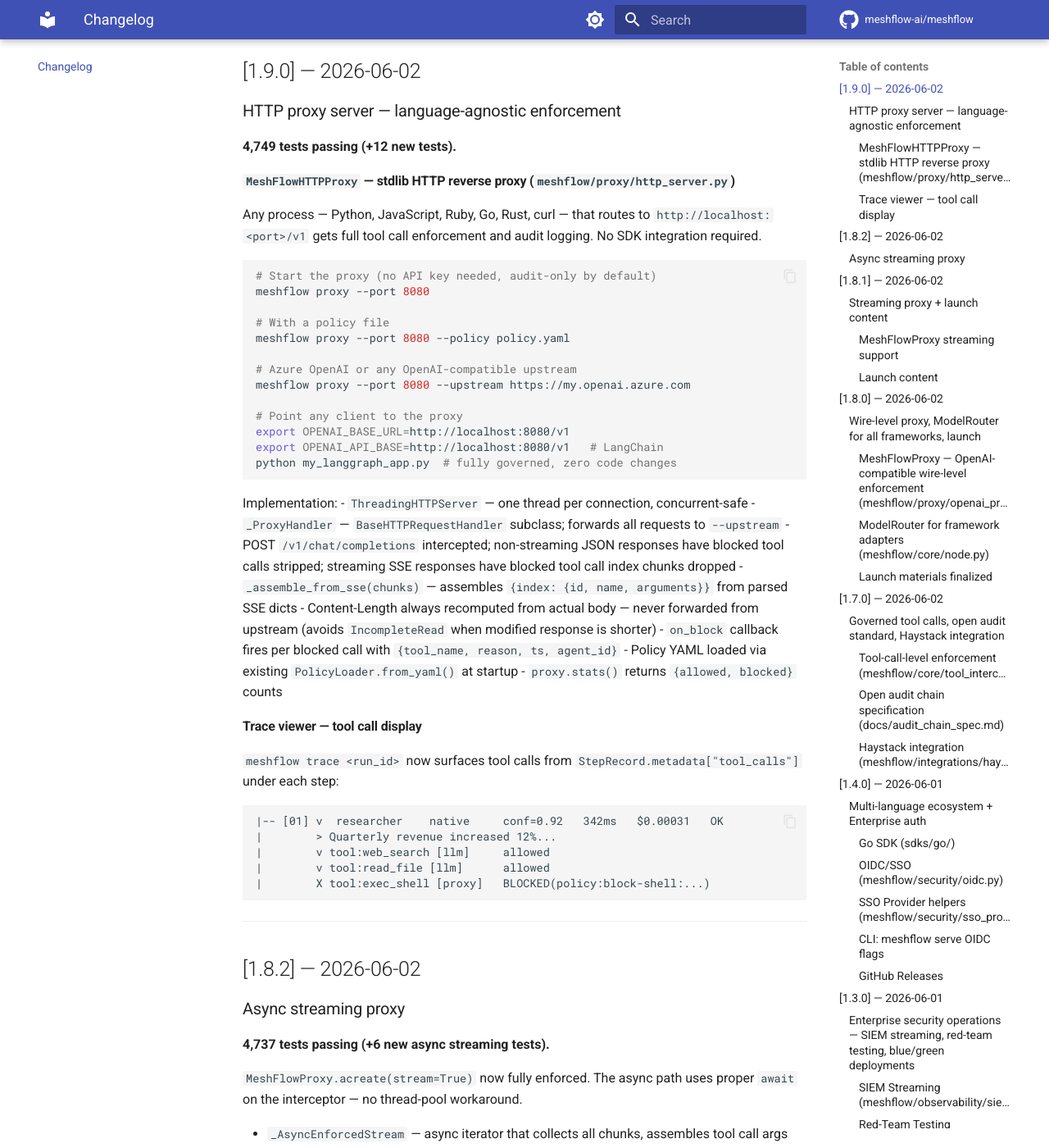
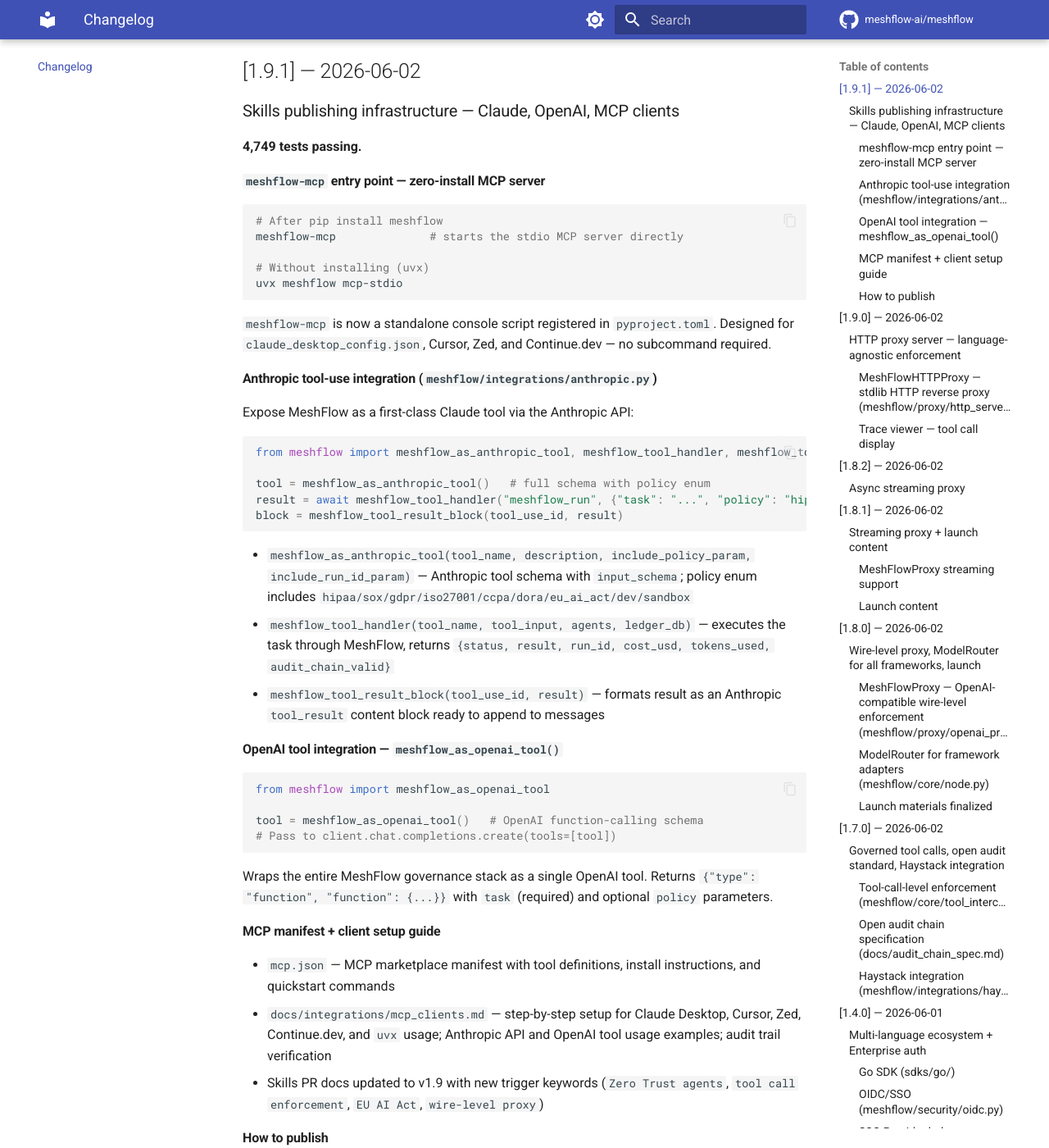
Before and after one commit to Anteneh-T-Tessema/meshflow, an MkDocs documentation site: the page built from docs/changelog.md, in a window 1280 px wide and 1400 px high, scrolled down 250 px. Shown: the whole window at 82% size. Built offline with MkDocs 1.6.1 and Material for MkDocs 9.7.7, drawn with Linux system fonts in a browser that asks for light colours; comment, search, counter and statistics services are not loaded; the version menu is left out; some of the changed text lies outside the part shown.

Commit message:
release: MeshFlow v1.9.1 — skills publishing infrastructure
- meshflow-mcp console script: standalone entry point for Claude Desktop,
  Cursor, Zed, Continue.dev, and uvx; no subcommand needed
- meshflow/integrations/anthropic.py: meshflow_as_anthropic_tool(),
  meshflow_tool_handler(), meshflow_tool_result_block() — expose MeshFlow
  as a first-class Anthropic API tool with full policy enum
- meshflow_as_openai_tool(): OpenAI function-calling schema wrapping the
  entire MeshFlow governance stack as a single callable tool
- mcp.json: MCP marketplace manifest with tool definitions and quickstart
- docs/integrations/mcp_clients.md: Claude Desktop, Cursor, Zed,
  Continue.dev config snippets; uvx usage; API tool examples
- Skills PR docs updated to v1.9 with new trigger keywords

All exports added to __all__. 4,749 tests passing.

Co-Authored-By: Claude Sonnet 4.6 <noreply@anthropic.com>

````diff
--- a/CHANGELOG.md
+++ b/CHANGELOG.md
@@ -2,6 +2,70 @@
 
 All notable changes to MeshFlow are documented here.
 Format follows [Keep a Changelog](https://keepachangelog.com/en/1.1.0/).
+
+---
+
+## [1.9.1] — 2026-06-02
+
+### Skills publishing infrastructure — Claude, OpenAI, MCP clients
+
+**4,749 tests passing.**
+
+#### `meshflow-mcp` entry point — zero-install MCP server
+
+```bash
+# After pip install meshflow
+meshflow-mcp              # starts the stdio MCP server directly
+
+# Without installing (uvx)
+uvx meshflow mcp-stdio
+```
+
+`meshflow-mcp` is now a standalone console script registered in `pyproject.toml`.  Designed for `claude_desktop_config.json`, Cursor, Zed, and Continue.dev — no subcommand required.
+
+#### Anthropic tool-use integration (`meshflow/integrations/anthropic.py`)
+
+Expose MeshFlow as a first-class Claude tool via the Anthropic API:
+
+```python
+from meshflow import meshflow_as_anthropic_tool, meshflow_tool_handler, meshflow_tool_result_block
+
+tool = meshflow_as_anthropic_tool()   # full schema with policy enum
+result = await meshflow_tool_handler("meshflow_run", {"task": "...", "policy": "hipaa"})
+block = meshflow_tool_result_block(tool_use_id, result)
+```
+
+- `meshflow_as_anthropic_tool(tool_name, description, include_policy_param, include_run_id_param)` — Anthropic tool schema with `input_schema`; policy enum includes `hipaa/sox/gdpr/iso27001/ccpa/dora/eu_ai_act/dev/sandbox`
+- `meshflow_tool_handler(tool_name, tool_input, agents, ledger_db)` — executes the task through MeshFlow, returns `{status, result, run_id, cost_usd, tokens_used, audit_chain_valid}`
+- `meshflow_tool_result_block(tool_use_id, result)` — formats result as an Anthropic `tool_result` content block ready to append to messages
+
+#### OpenAI tool integration — `meshflow_as_openai_tool()`
+
+```python
+from meshflow import meshflow_as_openai_tool
+
+tool = meshflow_as_openai_tool()   # OpenAI function-calling schema
+# Pass to client.chat.completions.create(tools=[tool])
+```
+
+Wraps the entire MeshFlow governance stack as a single OpenAI tool. Returns `{"type": "function", "function": {...}}` with `task` (required) and optional `policy` parameters.
+
+#### MCP manifest + client setup guide
+
+- `mcp.json` — MCP marketplace manifest with tool definitions, install instructions, and quickstart commands
+- `docs/integrations/mcp_clients.md` — step-by-step setup for Claude Desktop, Cursor, Zed, Continue.dev, and `uvx` usage; Anthropic API and OpenAI tool usage examples; audit trail verification
+- Skills PR docs updated to v1.9 with new trigger keywords (`Zero Trust agents`, `tool call enforcement`, `EU AI Act`, `wire-level proxy`)
+
+#### How to publish
+
+| Platform | Action |
+|---|---|
+| **Claude Code skill** | PR to `anthropics/claude-code-skills` using `docs/submissions/anthropic_skills_PR.md` |
+| **Claude Desktop MCP** | Share `claude_desktop_config.json` snippet from `docs/integrations/mcp_clients.md` |
+| **Cursor / Zed / Continue** | Share config snippets from `docs/integrations/mcp_clients.md` |
+| **Anthropic API** | `from meshflow import meshflow_as_anthropic_tool` |
+| **OpenAI API** | `from meshflow import meshflow_as_openai_tool` |
+| **MCP marketplace** | Submit `mcp.json` to mcp.run or equivalent registry |
 
 ---
 
--- /dev/null
+++ b/docs/integrations/mcp_clients.md
@@ -0,0 +1,283 @@
+# MeshFlow as an MCP Tool — Client Setup Guide
+
+Connect MeshFlow to any MCP-compatible LLM client. Every tool call MeshFlow receives runs through the full governance stack: compliance profiles, cost governance, Zero Trust, SHA-256 audit chain.
+
+---
+
+## Claude Desktop
+
+**1. Install MeshFlow**
+
+```bash
+pip install meshflow
+```
+
+**2. Edit `claude_desktop_config.json`**
+
+Location:
+- macOS: `~/Library/Application Support/Claude/claude_desktop_config.json`
+- Windows: `%APPDATA%\Claude\claude_desktop_config.json`
+
+```json
+{
+  "mcpServers": {
+    "meshflow": {
+      "command": "meshflow-mcp",
+      "env": {
+        "ANTHROPIC_API_KEY": "sk-ant-YOUR_KEY_HERE"
+      }
+    }
+  }
+}
+```
+
+**Sandbox mode (no API key, for testing):**
+
+```json
+{
+  "mcpServers": {
+    "meshflow": {
+      "command": "meshflow-mcp",
+      "env": {
+        "MESHFLOW_MOCK": "1"
+      }
+    }
+  }
+}
+```
+
+**3. Restart Claude Desktop.** The MeshFlow tools will appear in the tool picker.
+
+**Available tools in Claude Desktop:**
+
+- `meshflow_run` — Run any task through a governed multi-agent pipeline
+- `meshflow_run_agent` — Call a specific registered agent by name
+- `meshflow_approve_hitl` — Approve or reject a paused human-in-the-loop checkpoint
+
+**Example prompt to Claude:**
+> "Use MeshFlow to research and summarise the latest EU AI Act compliance requirements, with GDPR mode enabled."
+
+---
+
+## Cursor
+
+**1. Install MeshFlow**
+
+```bash
+pip install meshflow
+```
+
+**2. Add to Cursor settings** (`~/.cursor/mcp.json` or Cursor → Settings → MCP):
+
+```json
+{
+  "mcpServers": {
+    "meshflow": {
+      "command": "meshflow-mcp",
+      "env": {
+        "ANTHROPIC_API_KEY": "sk-ant-YOUR_KEY_HERE"
+      }
+    }
+  }
+}
+```
+
+**3. Restart Cursor.** MeshFlow tools are now available in Composer and chat.
+
+---
+
+## Zed
+
+**1. Install MeshFlow**
+
+```bash
+pip install meshflow
+```
+
+**2. Add to `~/.config/zed/settings.json`:**
+
+```json
+{
+  "context_servers": {
+    "meshflow": {
+      "command": {
+        "path": "meshflow-mcp",
+        "args": [],
+        "env": {
+          "ANTHROPIC_API_KEY": "sk-ant-YOUR_KEY_HERE"
+        }
+      }
+    }
+  }
+}
+```
+
+---
+
+## Continue.dev
+
+**1. Install MeshFlow**
+
+```bash
+pip install meshflow
+```
+
+**2. Add to `~/.continue/config.json`:**
+
+```json
+{
+  "mcpServers": [
+    {
+      "name": "meshflow",
+      "command": "meshflow-mcp",
+      "env": {
+        "ANTHROPIC_API_KEY": "sk-ant-YOUR_KEY_HERE"
+      }
+    }
+  ]
+}
+```
+
+---
+
+## Without `pip install` — using `uvx`
+
+No installation required. Any MCP client that supports shell commands can use `uvx`:
+
+```json
+{
+  "mcpServers": {
+    "meshflow": {
+      "command": "uvx",
+      "args": ["meshflow", "mcp-stdio"],
+      "env": {
+        "ANTHROPIC_API_KEY": "sk-ant-YOUR_KEY_HERE"
+      }
+    }
+  }
+}
+```
+
+---
+
+## Custom agents via config file
+
+To expose specific agents as MCP tools rather than the default generic `meshflow_run`:
+
+**1. Create `meshflow.yaml`:**
+
+```yaml
+version: "1.0"
+
+agents:
+  - name: clinical-researcher
+    role: researcher
+    model: claude-sonnet-4-6
+    policy: hipaa
+    system_prompt: "You are a HIPAA-compliant clinical research assistant."
+
+  - name: financial-analyst
+    role: executor
+    model: claude-sonnet-4-6
+    policy: sox
+    system_prompt: "You are a SOX-compliant financial analyst."
+```
+
+**2. Point the MCP server at it:**
+
+```json
+{
+  "mcpServers": {
+    "meshflow": {
+      "command": "meshflow-mcp",
+      "args": ["--config", "/path/to/meshflow.yaml"],
+      "env": {
+        "ANTHROPIC_API_KEY": "sk-ant-YOUR_KEY_HERE"
+      }
+    }
+  }
+}
+```
+
+Each agent in the config becomes its own tool: `clinical_researcher`, `financial_analyst`, etc.
+
+---
+
+## Using MeshFlow as an Anthropic API tool (no MCP required)
+
+```python
+from meshflow.integrations.anthropic import (
+    meshflow_as_anthropic_tool,
+    meshflow_tool_handler,
+    meshflow_tool_result_block,
+)
+import anthropic
+
+client = anthropic.Anthropic()
+tool = meshflow_as_anthropic_tool(include_policy_param=True)
+
+messages = [{"role": "user", "content": "Research the latest HIPAA requirements"}]
+
+while True:
+    response = client.messages.create(
+        model="claude-sonnet-4-6",
+        max_tokens=1024,
+        tools=[tool],
+        messages=messages,
+    )
+
+    if response.stop_reason == "end_turn":
+        print(response.content[0].text)
+        break
+
+    if response.stop_reason == "tool_use":
+        messages.append({"role": "assistant", "content": response.content})
+        tool_results = []
+        for block in response.content:
+            if block.type == "tool_use":
+                result = await meshflow_tool_handler(block.name, block.input)
+                tool_results.append(meshflow_tool_result_block(block.id, result))
+        messages.append({"role": "user", "content": tool_results})
+```
+
+---
+
+## Using MeshFlow as an OpenAI tool
+
+```python
+from meshflow.integrations.openai import meshflow_as_openai_tool
+from meshflow import Mesh, policy_for_mode
+import openai, json, asyncio
+
+client = openai.OpenAI()
+tool = meshflow_as_openai_tool()
+
+response = client.chat.completions.create(
+    model="gpt-4o",
+    tools=[tool],
+    messages=[{"role": "user", "content": "Research AI safety compliance frameworks"}],
+)
+
+if response.choices[0].finish_reason == "tool_calls":
+    tc = response.choices[0].message.tool_calls[0]
+    args = json.loads(tc.function.arguments)
+
+    # Run through MeshFlow
+    result = asyncio.run(Mesh().run(args["task"]))
+    print(result.summary())
+```
+
+---
+
+## Verifying the audit trail
+
+After any MeshFlow tool call, verify the tamper-evident chain:
+
+```bash
+meshflow audit export --run-id <run_id> --format json --out run.json
+meshflow audit verify-chain --run-id <run_id>
+# or with the reference verifier (no meshflow import needed):
+python meshflow_verify_chain.py run.json
+```
+
+The reference verifier is defined in [docs/audit_chain_spec.md](../audit_chain_spec.md).
--- a/docs/submissions/anthropic_skills_PR.md
+++ b/docs/submissions/anthropic_skills_PR.md
@@ -1,15 +1,16 @@
 ---
 name: meshflow
-version: "1.0"
+version: "1.9"
 description: >
   Invoke when the user wants to build, run, orchestrate, govern, debug, or
   optimize any multi-agent workflow, agentic pipeline, or LLM-powered system.
   Triggers on: 'build an agent', 'multi-agent', 'orchestrate agents', 'agent
   team', 'durable workflow', 'cost cap', 'token budget', 'guardrails', 'HITL',
   'human in the loop', 'parallel agents', 'agent crew', 'compliance', 'HIPAA',
-  'SOC2', 'GDPR', 'audit trail', 'rate limiting agents', 'ReAct agent',
-  'LangGraph', 'CrewAI', 'AutoGen', 'governed', 'production agents',
-  'resumable workflow', 'agent governance', 'prompt caching', 'MCP server'.
+  'SOC2', 'GDPR', 'ISO 27001', 'EU AI Act', 'audit trail', 'rate limiting agents',
+  'ReAct agent', 'LangGraph', 'CrewAI', 'AutoGen', 'governed', 'production agents',
+  'resumable workflow', 'agent governance', 'prompt caching', 'MCP server',
+  'tool call enforcement', 'wire-level proxy', 'Zero Trust agents'.
 slash_command: /meshflow
 context: fork
 homepage: https://github.com/Anteneh-T-Tessema/meshflow
--- a/pyproject.toml
+++ b/pyproject.toml
@@ -4,7 +4,7 @@ build-backend = "hatchling.build"
 
 [project]
 name = "meshflow"
-version = "1.9.0"
+version = "1.9.1"
 description = "The production-safe infrastructure layer for multi-agent systems — Zero Trust built in, HIPAA/SOX/GDPR compliance, SHA-256 audit chain, hard cost caps, 70-85% token savings. 7 lines to ship."
 readme = "README.md"
 requires-python = ">=3.11"
@@ -88,7 +88,8 @@ dev = [
 ]
 
 [project.scripts]
-meshflow = "meshflow.cli.main:main"
+meshflow     = "meshflow.cli.main:main"
+meshflow-mcp = "meshflow.cli.main:mcp_stdio_main"
 
 [tool.pytest.ini_options]
 asyncio_mode = "auto"
````
Also changed, not shown: docs/submissions/openai_skills_PR.md (+1 -1 lines), mcp.json (added, +58 -0 lines), meshflow/__init__.py (+13 -1 lines), 3 other files.
